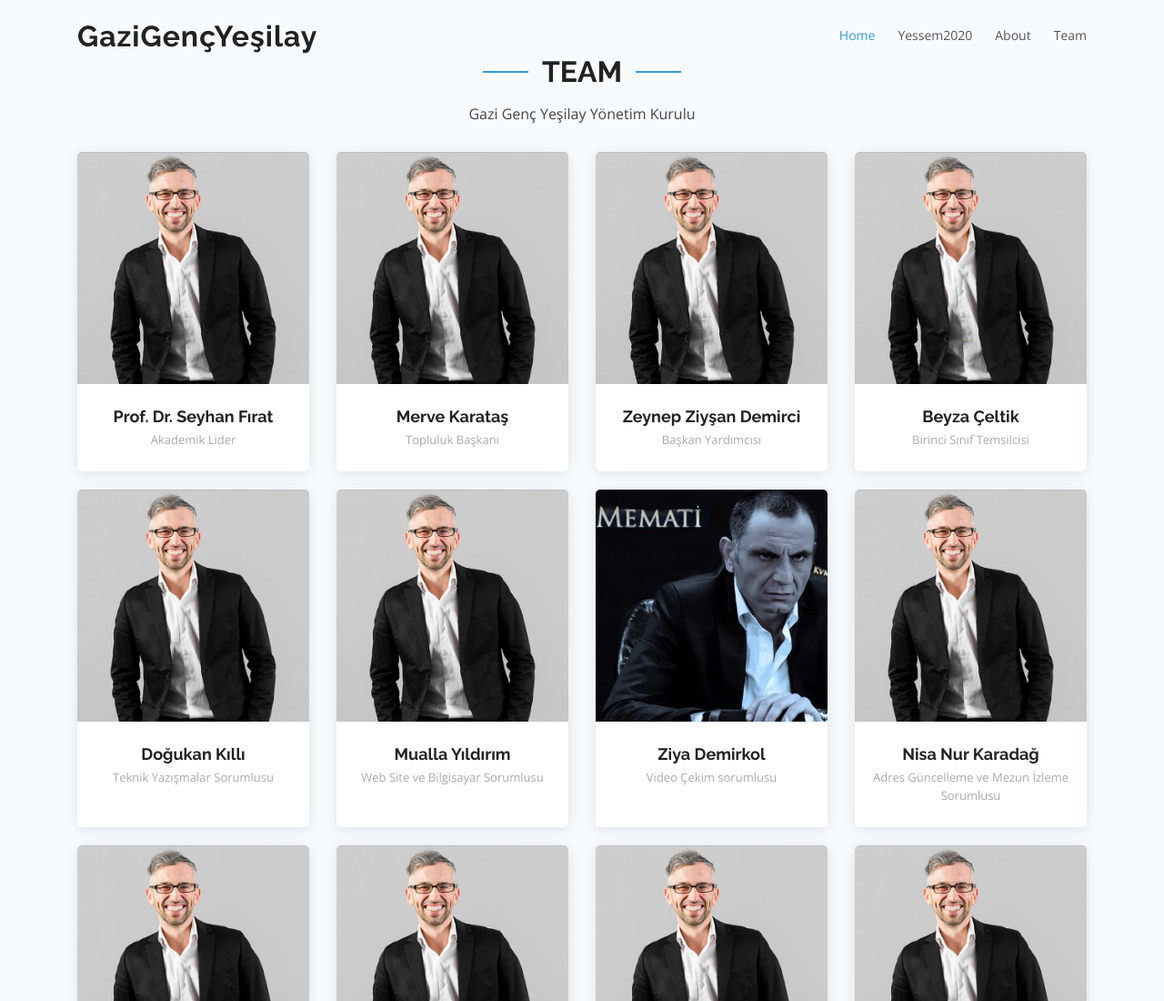
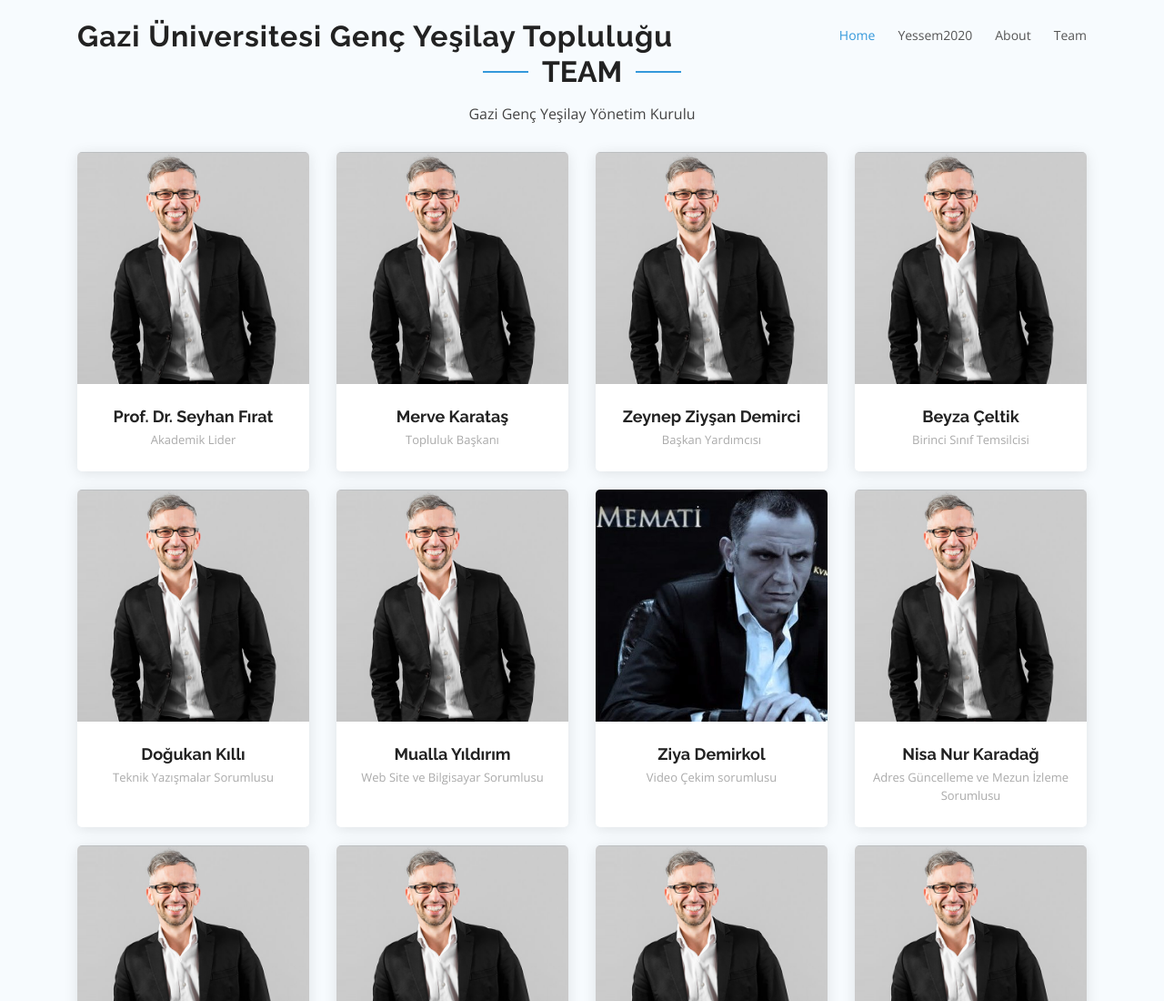
Before and after one commit to mrtyildiz/mrtyildiz.github.io, a plain HTML site: page team.html in a window 1280 px wide. Shown: the top 1100 px of the page at 91% size. Drawn offline with nearby package versions, Linux system fonts and the light colour scheme; files whose address does not match are found by name.

Commit message:
Update team.html

```diff
--- a/team.html
+++ b/team.html
@@ -28,7 +28,7 @@
     <div class="container d-flex align-items-center">
 
       <div class="logo mr-auto">
-        <h1 class="text-light"><a href="index.html"><span>GaziGençYeşilay</span></a></h1>
+        <h1 class="text-light"><a href="index.html"><span>Gazi Üniversitesi Genç Yeşilay Topluluğu</span></a></h1>
       </div>
 
       <nav class="nav-menu d-none d-lg-block">
```
